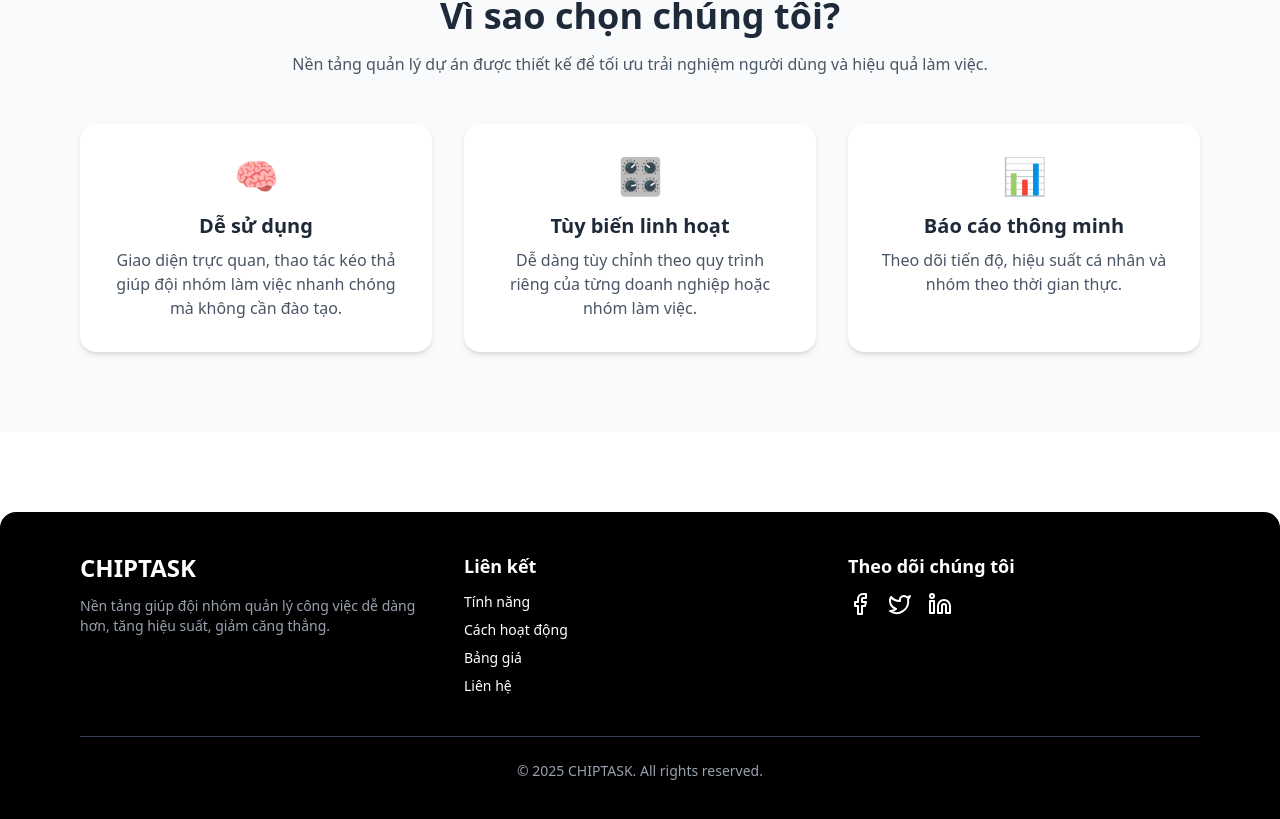
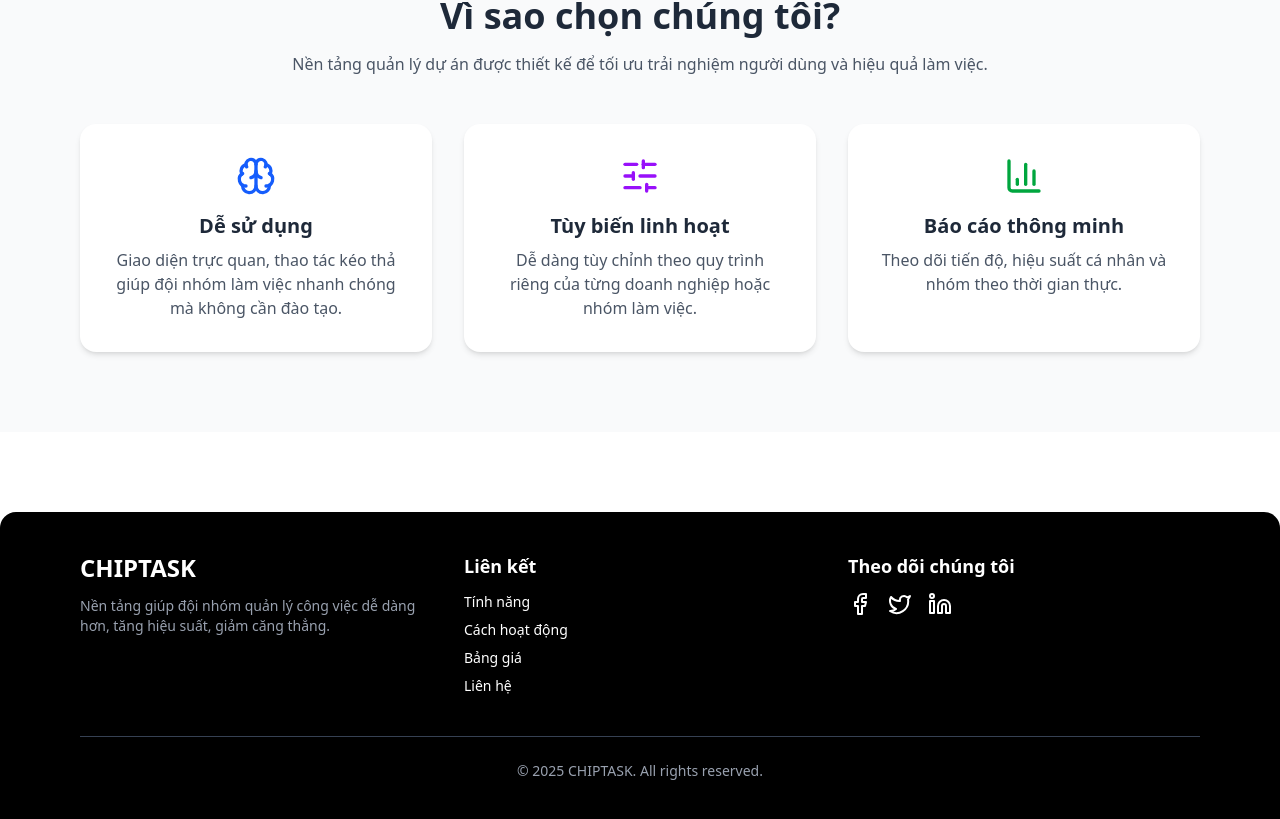
Before and after one commit to nhatanhaxtanh/task-manager-app, a React (Vite) app in the folder frontend/: page / in a window 1280 px wide. Shown: the part 746-1565 px from the top of the page. Built offline with nearby package versions, Linux system fonts and the light colour scheme.

Commit message:
feature: fix icon

```diff
--- a/frontend/src/components/Why.tsx
+++ b/frontend/src/components/Why.tsx
@@ -1,21 +1,26 @@
 // src/components/WhySection.tsx
 import React from 'react';
+import {
+  Brain,
+  SlidersHorizontal,
+  BarChart3,
+} from 'lucide-react';
 
 const features = [
   {
     title: 'Dễ sử dụng',
     description: 'Giao diện trực quan, thao tác kéo thả giúp đội nhóm làm việc nhanh chóng mà không cần đào tạo.',
-    icon: '🧠',
+    icon: <Brain className="w-10 h-10 text-blue-600" />,
   },
   {
     title: 'Tùy biến linh hoạt',
     description: 'Dễ dàng tùy chỉnh theo quy trình riêng của từng doanh nghiệp hoặc nhóm làm việc.',
-    icon: '🎛️',
+    icon: <SlidersHorizontal className="w-10 h-10 text-purple-600" />,
   },
   {
     title: 'Báo cáo thông minh',
     description: 'Theo dõi tiến độ, hiệu suất cá nhân và nhóm theo thời gian thực.',
-    icon: '📊',
+    icon: <BarChart3 className="w-10 h-10 text-green-600" />,
   },
 ];
 
@@ -34,7 +39,7 @@ const WhySection: React.FC = () => {
               key={index}
               className="bg-white rounded-2xl shadow-md p-8 hover:shadow-xl transition"
             >
-              <div className="text-4xl mb-4">{feature.icon}</div>
+              <div className="mb-4 flex justify-center">{feature.icon}</div>
               <h3 className="text-xl font-semibold mb-2">{feature.title}</h3>
               <p className="text-gray-600">{feature.description}</p>
             </div>
```
